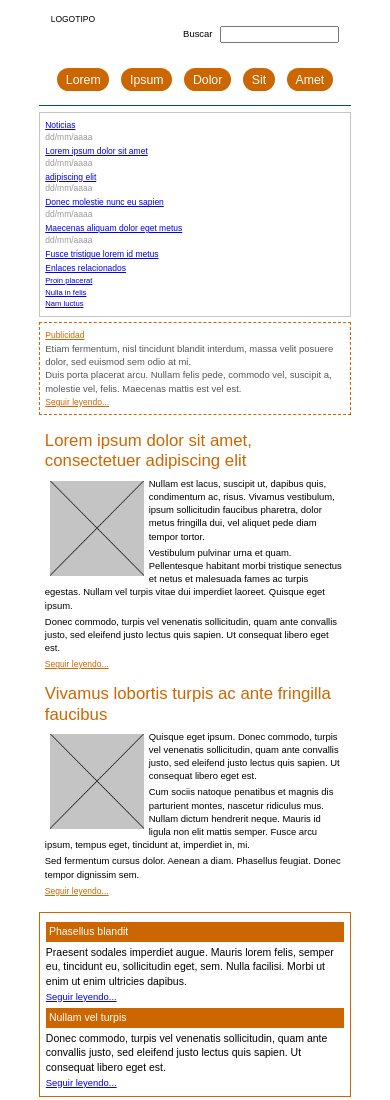
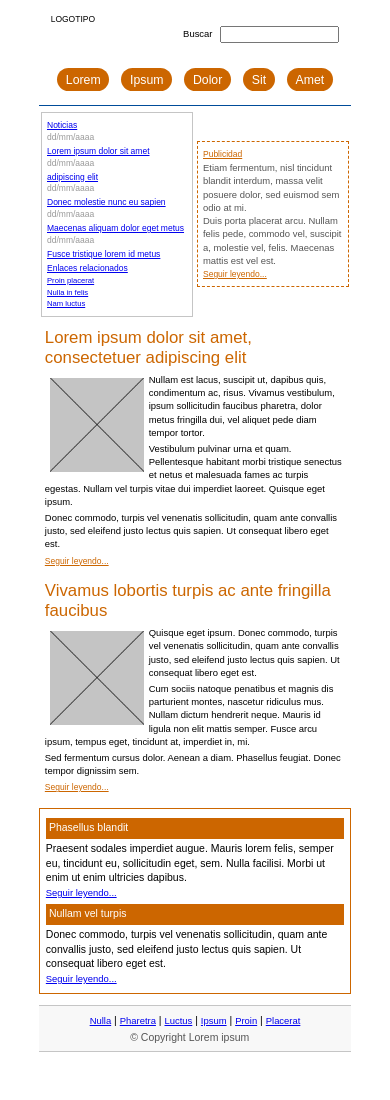
Before and after one commit to AbiezerRamirez/Actividades, a plain HTML site: page actividad-margen-y-relleno/dist/index.html in a window 390 px wide. Shown: the top 1100 px of the page. After the commit the page ends 1052 px from the top, so only its background shows below. Drawn offline with Linux system fonts and the light colour scheme.

Commit message:
margen y relleno movil

```diff
--- a/actividad-margen-y-relleno/dist/styles.css
+++ b/actividad-margen-y-relleno/dist/styles.css
@@ -18,6 +18,7 @@ ul, ul li {
   /* .clear {
     clear: both;
   } */
+
 img {
     border: none;
 }
@@ -256,9 +257,52 @@ ul, ul li {
       display: none;
 }
 
-@media all and (max-width: 700px){
+@media all and (max-width: 812px){
     body {
         display: flex;
         flex-direction: column;
     }
+
+    #menu_principal {
+        flex-wrap: wrap;
+        row-gap: 1em;
     }
+
+    aside {
+        display: flex;
+        justify-content: space-around;
+        /* justify-content: stretch; */
+        align-items: center;
+        /* column-gap: 1em; */
+        flex-wrap: wrap;
+    }
+
+    #publicidad, #noticias {
+        /* margin: 0; */
+        width: 44%;
+        min-width: 140px;
+    }
+
+    footer {
+        text-align: center;
+    }
+
+    .enlaces::after {
+        content: "\A";
+        white-space: pre;
+    }
+
+    .copyright {
+        /* margin: 150em 0; */
+        float: none;
+    }
+/*
+    header {
+        position: relative;
+    } */
+
+    /* #noticias { */
+        /* flex-basis: 44vw; */
+    /* } */
+
+}
```
Lines whose indentation alone changed are shown as unchanged.
